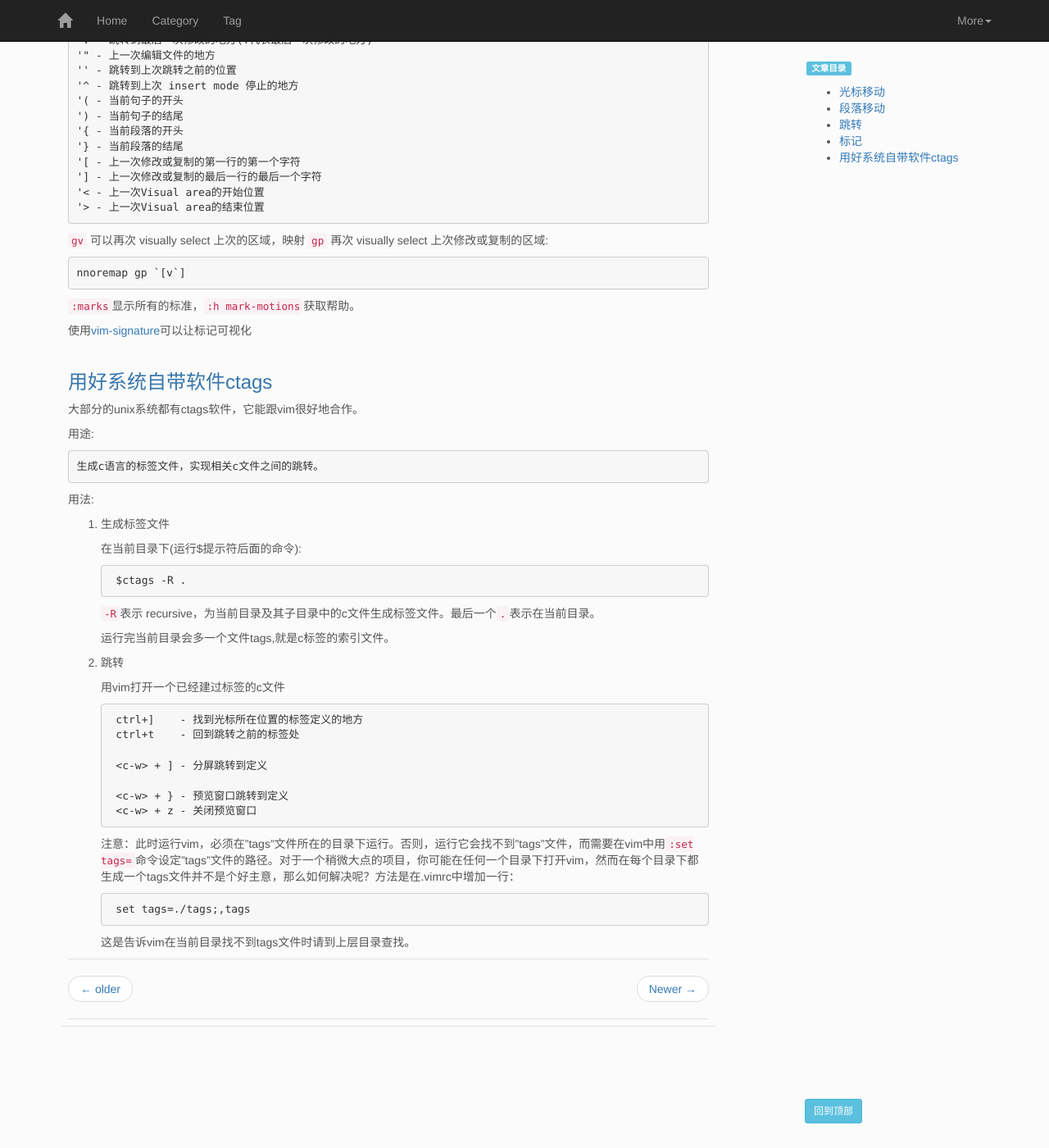
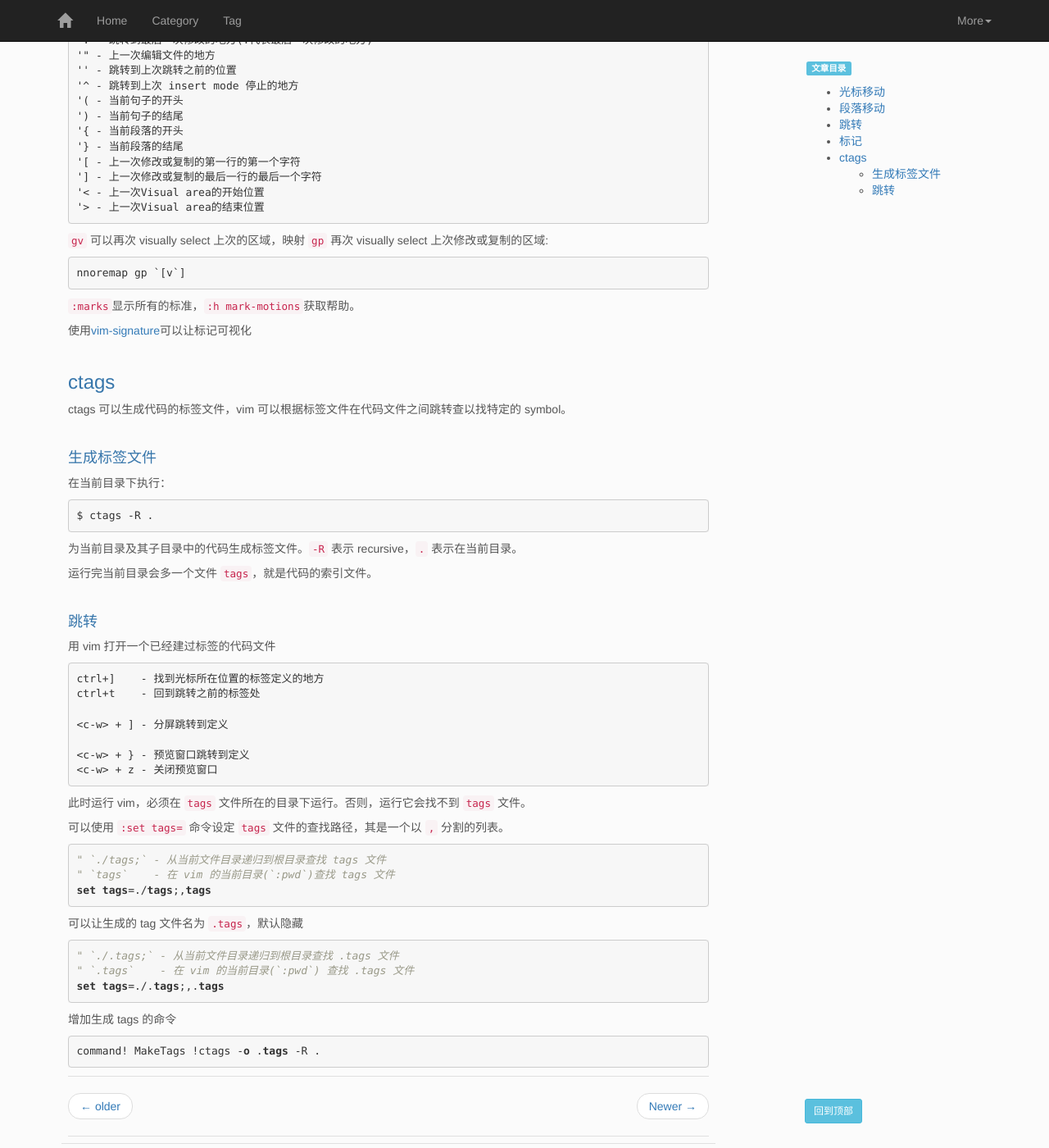
Before and after one commit to mapan1984/mapan1984.github.io, a Jekyll site: the page built from _posts/tool/2016-04-22-Vim-移动跳转.md, in a window 1280 px wide and 1400 px high, scrolled down 1613 px. Shown: the whole window at 82% size. Built offline with Jekyll 4.4.1, drawn with Linux system fonts in a browser that asks for light colours; comment, search, counter and statistics services are not loaded.

Commit message:
POST & DRAFT: fix and add

````diff
--- a/_posts/tool/2016-04-22-Vim-移动跳转.md
+++ b/_posts/tool/2016-04-22-Vim-移动跳转.md
@@ -93,40 +93,52 @@ jump list 记录跳转位置，使用`:ju[mps]`打印跳转列表
 
 使用[vim-signature](https://github.com/kshenoy/vim-signature)可以让标记可视化
 
-### 用好系统自带软件ctags
+### ctags
 
-大部分的unix系统都有ctags软件，它能跟vim很好地合作。
+ctags 可以生成代码的标签文件，vim 可以根据标签文件在代码文件之间跳转查以找特定的 symbol。
 
-用途:
+#### 生成标签文件
 
-    生成c语言的标签文件，实现相关c文件之间的跳转。
+在当前目录下执行：
 
-用法:
+    $ ctags -R .
 
-1. 生成标签文件
+为当前目录及其子目录中的代码生成标签文件。`-R` 表示 recursive，`.` 表示在当前目录。
 
-    在当前目录下(运行$提示符后面的命令):
+运行完当前目录会多一个文件 `tags`，就是代码的索引文件。
 
-        $ctags -R .
+#### 跳转
 
-    `-R`表示 recursive，为当前目录及其子目录中的c文件生成标签文件。最后一个`.`表示在当前目录。
+用 vim 打开一个已经建过标签的代码文件
 
-    运行完当前目录会多一个文件tags,就是c标签的索引文件。
+    ctrl+]    - 找到光标所在位置的标签定义的地方
+    ctrl+t    - 回到跳转之前的标签处
 
-2. 跳转
+    <c-w> + ] - 分屏跳转到定义
 
-    用vim打开一个已经建过标签的c文件
+    <c-w> + } - 预览窗口跳转到定义
+    <c-w> + z - 关闭预览窗口
 
-        ctrl+]    - 找到光标所在位置的标签定义的地方
-        ctrl+t    - 回到跳转之前的标签处
+此时运行 vim，必须在 `tags` 文件所在的目录下运行。否则，运行它会找不到 `tags` 文件。
 
-        <c-w> + ] - 分屏跳转到定义
+可以使用 `:set tags=` 命令设定 `tags` 文件的查找路径，其是一个以 `,` 分割的列表。
 
-        <c-w> + } - 预览窗口跳转到定义
-        <c-w> + z - 关闭预览窗口
+``` vim
+" `./tags;` - 从当前文件目录递归到根目录查找 tags 文件
+" `tags`    - 在 vim 的当前目录(`:pwd`)查找 tags 文件
+set tags=./tags;,tags
+```
 
-    注意：此时运行vim，必须在"tags"文件所在的目录下运行。否则，运行它会找不到"tags"文件，而需要在vim中用`:set tags=`命令设定"tags"文件的路径。对于一个稍微大点的项目，你可能在任何一个目录下打开vim，然而在每个目录下都生成一个tags文件并不是个好主意，那么如何解决呢？方法是在.vimrc中增加一行：
+可以让生成的 tag 文件名为 `.tags`，默认隐藏
 
-        set tags=./tags;,tags
+``` vim
+" `./.tags;` - 从当前文件目录递归到根目录查找 .tags 文件
+" `.tags`    - 在 vim 的当前目录(`:pwd`) 查找 .tags 文件
+set tags=./.tags;,.tags
+```
 
-    这是告诉vim在当前目录找不到tags文件时请到上层目录查找。
+增加生成 tags 的命令
+
+``` vim
+command! MakeTags !ctags -o .tags -R .
+```
````
Also changed, not shown: _posts/service/2019-10-19-kafka-proxy.md (+3 -3 lines), _posts/tool/2016-05-18-Vim-编辑.md (+16 -1 lines), _drafts/manual/2016-06-26-viml-cheat-sheet.md (renamed from _posts/manual/2016-06-26-viml-cheat-sheet.md).
